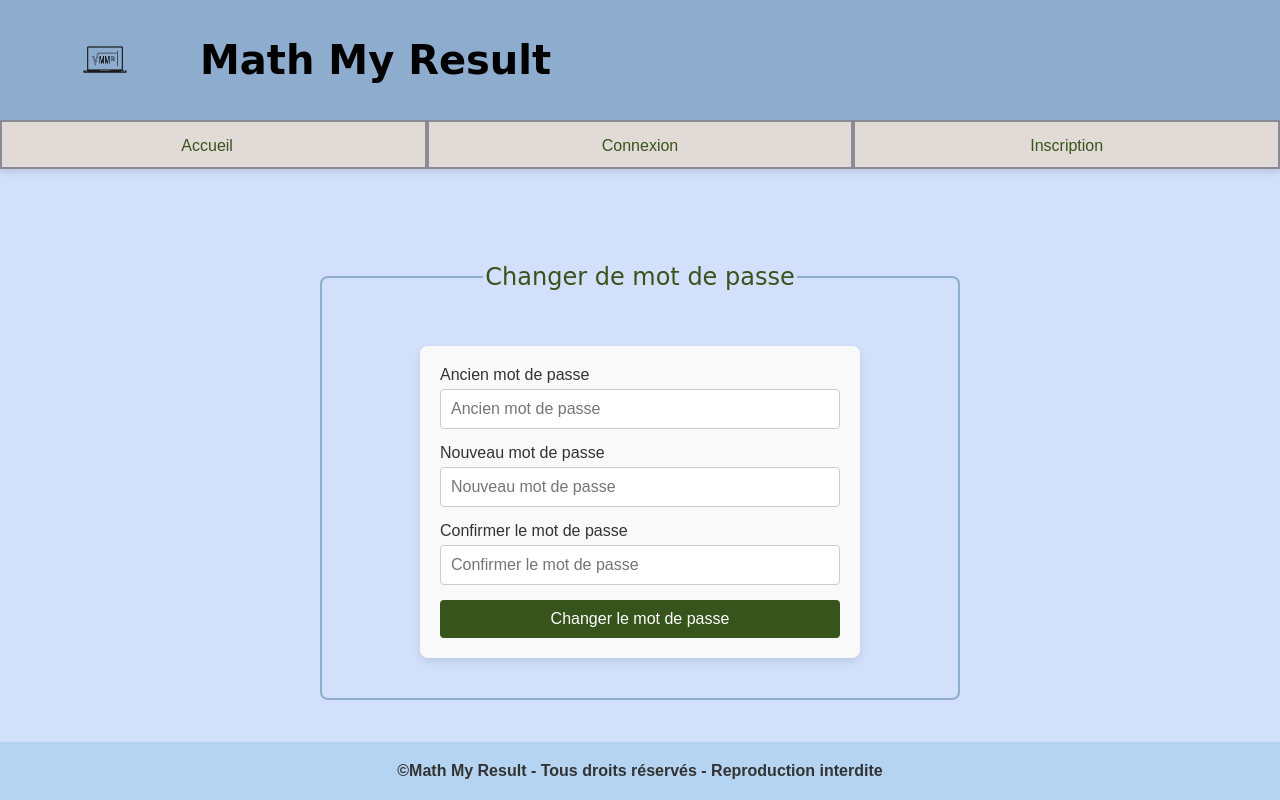
After one commit to Andreadlc/SAE_Semestre_3, a PHP site: page /form_change_password.php in a window 1280 px wide. The commit adds this page. Run offline with PHP 8.4, Linux system fonts and the light colour scheme; some libraries are stand-ins or nearby versions; some web fonts are replaced.

Commit message:
changement de mot de passe pour un utilisateur

```diff
--- a/src/php/AdminLg.php
+++ b/src/php/AdminLg.php
@@ -8,7 +8,7 @@ session_start();
 
 // Vérifier si un utilisateur est connecté
 if (isset($_SESSION['username'])) {
-    // Récupérer le nom d'utilisateur avant de détruire la session
+    // Récupére le nom d'utilisateur avant de détruire la session
     $uname = $_SESSION['username'];
 
     // Message de log pour indiquer que l'utilisateur se déconnecte
--- a/src/php/Connexion.php
+++ b/src/php/Connexion.php
@@ -35,7 +35,7 @@ if (isset($_POST['ok'], $_POST['username'], $_POST['password'])) {
 
         // Vérification de l'utilisateur et du mot de passe
         $table = "utilisateur";
-        $password_md5 = md5($password);  // Toujours mieux d'utiliser password_hash pour une meilleure sécurité
+        $password_md5 = md5($password);  // autre methode a utiliser password_hash pour une meilleure sécurité
 
         // Préparation de la requête pour vérifier le nom d'utilisateur et le mot de passe
         $sql = "SELECT * FROM $table WHERE nom_utilisateur = ? AND mot_de_passe = ?";
--- a/src/php/Create.php
+++ b/src/php/Create.php
@@ -6,13 +6,13 @@ include("includes/nav_bar.php");
 
 <div class="registration-container">
     <?php
-    // Afficher les messages de succès ou d'erreur si disponibles
+    // Affiche les messages de succès ou d'erreur si disponibles
     if (isset($_SESSION['success_message'])) {
         echo "<p style='color: #006400; font-weight: bold;'>" . $_SESSION['success_message'] . "</p>";
-        unset($_SESSION['success_message']); // Supprimer le message après l'affichage
+        unset($_SESSION['success_message']); // Supprime le message après l'affichage
     } elseif (isset($_SESSION['error_message'])) {
         echo "<p style='color: #b22222; font-weight: bold;'>" . $_SESSION['error_message'] . "</p>";
-        unset($_SESSION['error_message']); // Supprimer le message après l'affichage
+        unset($_SESSION['error_message']); // Supprime le message après l'affichage
     }
     ?>
 
--- /dev/null
+++ b/src/php/form_change_password.php
@@ -0,0 +1,39 @@
+<?php
+include("includes/header.html");
+include("includes/nav_bar.php");
+?>
+
+<div class="login-container">
+    <?php
+    // Vérifiez si un message d'erreur ou de succès est défini
+    if (isset($_SESSION['error_message'])) {
+        echo "<p style='color: #b22222; font-weight: bold;'>" . $_SESSION['error_message'] . "</p>";
+        unset($_SESSION['error_message']); // Supprime le message après l'avoir affiché
+    } elseif (isset($_SESSION['success_message_connexion'])) {
+        echo "<p style='color: #006400; font-weight: bold;'>" . $_SESSION['success_message_connexion'] . "</p>";
+        unset($_SESSION['success_message_connexion']); // Supprime le message après l'avoir affiché
+    }
+    ?>
+
+    <br><br><br>
+
+    <fieldset>
+        <legend>Changer de mot de passe</legend>
+        <form method="post" action="changer_password.php">
+            <label for="old_password">Ancien mot de passe</label>
+            <input type="password" name="old_password" id="old_password" placeholder="Ancien mot de passe" required>
+
+            <label for="new_password">Nouveau mot de passe</label>
+            <input type="password" name="new_password" id="new_password" placeholder="Nouveau mot de passe" required>
+
+            <label for="confirm_password">Confirmer le mot de passe</label>
+            <input type="password" name="confirm_password" id="confirm_password" placeholder="Confirmer le mot de passe" required>
+
+            <input type="submit" name="submit" value="Changer le mot de passe">
+        </form>
+    </fieldset>
+</div>
+
+<?php
+include("includes/footer.html");
+?>
--- a/src/php/includes/nav_bar.php
+++ b/src/php/includes/nav_bar.php
@@ -28,6 +28,7 @@ session_start(); // Nécessaire pour accéder à $_SESSION
             } else { // Utilisateur normal (role == 0)
                 echo '<li><a href="module.php">Module de Mathématiques</a></li>';
                 echo '<li><a href="historique_module_maths.php">Historique du module</a></li>';
+                echo '<li><a href="form_change_password.php">Changer mon mot de passe</a></li>';
                 echo '<li><a href="UserLg.php">Déconnexion</a></li>';
 
             }
--- a/src/php/sauvegarde_resultat.php
+++ b/src/php/sauvegarde_resultat.php
@@ -2,7 +2,7 @@
 // Démarrage de la session
 session_start();
 
-// Vérifiez si l'utilisateur est connecté
+// Vérifie si l'utilisateur est connecté
 if (!isset($_SESSION['id'])) {
     die("Erreur : utilisateur non authentifié.");
 }
@@ -13,7 +13,7 @@ if (!$co) {
     die("Erreur de connexion à la base de données : " . mysqli_connect_error());
 }
 
-// Récupérer les données envoyées via POST
+// Récupére les données envoyées via POST
 $utilisateur_id = $_SESSION['id']; // ID de l'utilisateur connecté
 $result = $_POST['result'];
 $lambda = $_POST['lambda'];
@@ -24,7 +24,7 @@ $t = $_POST['t'];
 $n = $_POST['n'];
 $method = $_POST['method'];
 
-// Insérer les données dans la table "resultat_probabilite"
+// Insére les données dans la table "resultat_probabilite"
 $sql = "INSERT INTO resultat_probabilite (utilisateur_id, esperance_mu, forme_lambda, valeur_t, nombre_valeurs_n, methode_calcul, valeur_probabilite, moyenne_x, ecart_type_sigma)
         VALUES (?, ?, ?, ?, ?, ?, ?, ?, ?)";
 $stmt = mysqli_prepare($co, $sql);
```
Also changed, not shown: src/php/UserLg.php (+2 -7 lines), src/php/changer_password.php (added, +64 -0 lines).
